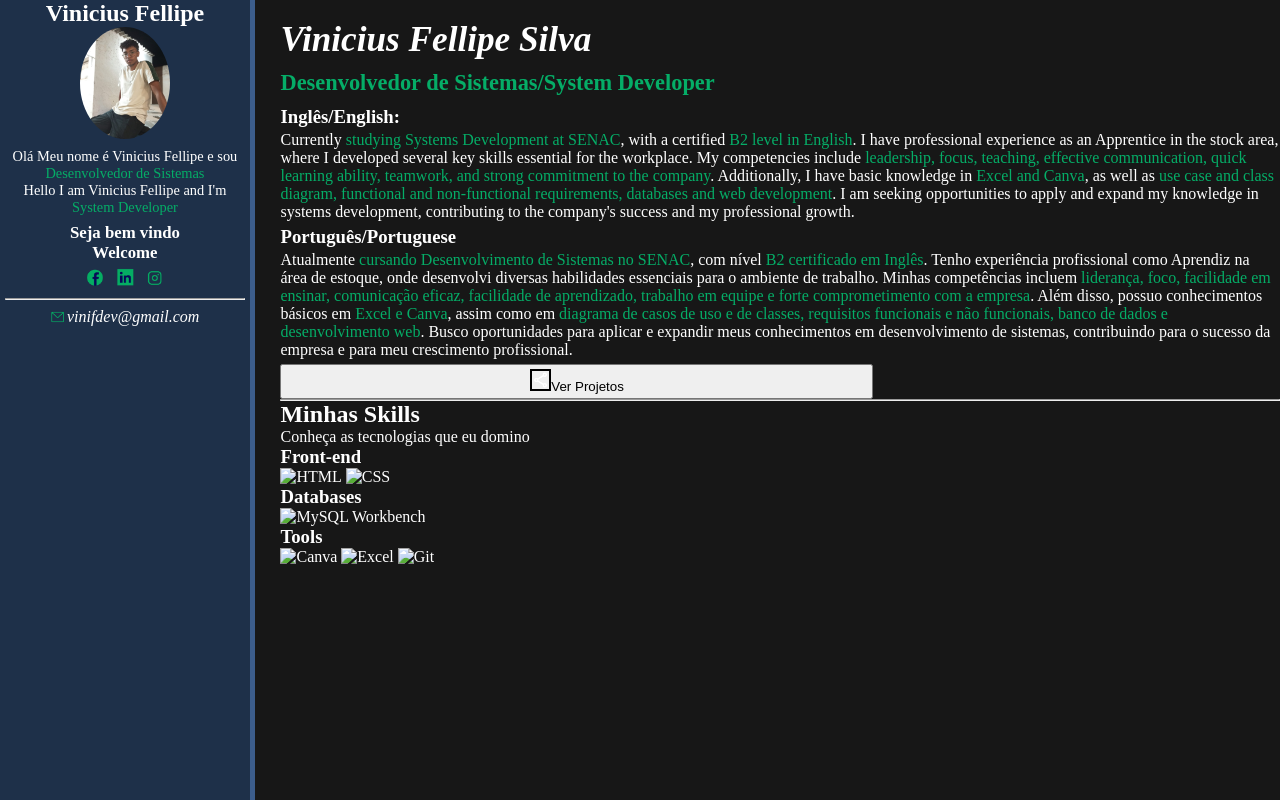
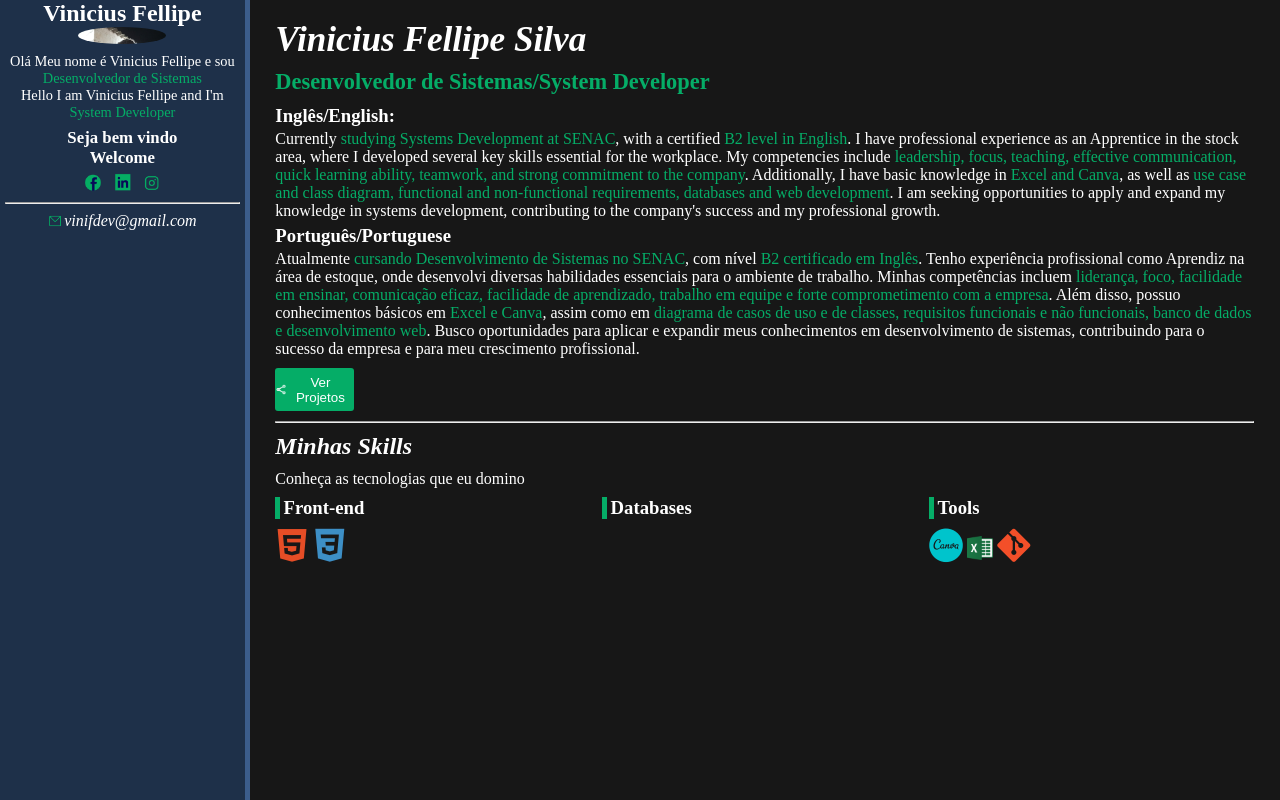
Before and after one commit to vinifell/vinifell.github.io, a plain HTML site: page index.html in a window 1280 px wide. Drawn offline with nearby package versions, Linux system fonts and the light colour scheme.

Commit message:
Meu-Portfólio

```diff
--- a/index.html
+++ b/index.html
@@ -5,6 +5,7 @@
     <meta name="viewport" content="width=device-width, initial-scale=1.0">
     <title>Portfólio Vinicius Fellipe</title>
     <link rel="stylesheet" href="style.css">
+    <link rel="stylesheet" type='text/css' href="https://cdn.jsdelivr.net/gh/devicons/devicon@latest/devicon.min.css" />
 </head>
 <body>
     <main>
@@ -32,29 +33,36 @@
 
             <h3 class="Lingua">Português/Portuguese</h3>
             <p class="meu-resumo">Atualmente <span>cursando Desenvolvimento de Sistemas no SENAC</span>, com nível <span>B2 certificado em Inglês</span>. Tenho experiência profissional como Aprendiz na área de estoque, onde desenvolvi diversas habilidades essenciais para o ambiente de trabalho. Minhas competências incluem <span>liderança, foco, facilidade em ensinar, comunicação eficaz, facilidade de aprendizado, trabalho em equipe e forte comprometimento com a empresa</span>. Além disso, possuo conhecimentos básicos em <span>Excel e Canva</span>, assim como em <span>diagrama de casos de uso e de classes, requisitos funcionais e não funcionais, banco de dados e desenvolvimento web</span>. Busco oportunidades para aplicar e expandir meus conhecimentos em desenvolvimento de sistemas, contribuindo para o sucesso da empresa e para meu crescimento profissional.</p>
-            <a href=""><button id="Ver-Projetos"><img id="compartilhar" src="images/compartilhar.png" alt="">Ver Projetos</button></a>
+            <a href="https://github.com/vinifell?tab=repositories" target="_blank">
+                <button id="Ver-Projetos">
+                    <img id="compartilhar" src="images/compartilhar.png" alt="">
+                    Ver Projetos
+                </button>
+            </a>
             <hr>
-            <h2>Minhas Skills</h2>
-            <p>Conheça as tecnologias que eu domino</p>
-            <div>
-                <h3>Front-end</h3>
-                <div>
-                    <img src="" alt="HTML ">
-                    <img src="" alt="CSS ">
+            <h2 id="Skills"><em>Minhas Skills</em></h2>
+            <p id="Conheca">Conheça as tecnologias que eu domino</p>
+            <div id="habilidades">
+                <div class="Categoria_Skills">
+                    <h3 class="Titulo_Skills">Front-end</h3>
+                    <div id="Juntar_imgs">
+                        <i class="devicon-html5-plain colored"></i>
+                        <i class="devicon-css3-plain colored"></i>
+                    </div>
                 </div>
-            </div>
-            <div>
-                <h3>Databases</h3>
-                <div>
-                    <img src="" alt="MySQL Workbench">
+                <div class="Categoria_Skills">
+                    <h3 class="Titulo_Skills">Databases</h3>
+                    <div>
+                        <i class="devicon-mysql-original colored"></i>
+                    </div>
                 </div>
-            </div>
-            <div>
-                <h3>Tools</h3>
-                <div>
-                    <img src="" alt="Canva">
-                    <img src="" alt="Excel">
-                    <img src="" alt="Git">
+                <div class="Categoria_Skills">
+                    <h3 class="Titulo_Skills">Tools</h3>
+                    <div>
+                        <i class="devicon-canva-original colored"></i>
+                        <img class="imgskills" src="images/Excel_logo.png" alt="Excel">
+                        <i class="devicon-git-plain colored"></i>
+                    </div>
                 </div>
             </div>
         </section>
--- a/style.css
+++ b/style.css
@@ -1,6 +1,10 @@
 *{
     margin: 0;
     padding: 0%;
+}
+
+:root{
+    --verde: rgb(5, 173, 103);
 }
 
 main{
@@ -11,7 +15,7 @@ main{
 
 #principal{
     width: 80%;
-    margin-left: 2%;
+    margin: 0% 2%;
 }
 
 aside{
@@ -24,7 +28,7 @@ aside{
 
 #eu{
     width: 36%;
-    height: 14vh;
+    height: calc(100% - 783px);
     object-fit: cover;
     object-position: top;
     border-radius: 50%;
@@ -38,7 +42,7 @@ aside{
 }
 
 span{
-    color: rgb(5, 173, 103);
+    color: var(--verde);
 }
 
 #bemvindo{
@@ -80,7 +84,7 @@ span{
 #Subtitulo{
     font-size: 140%;
     margin: 1% 0%;
-    color: rgb(5, 173, 103);
+    color: var(--verde);
 }
 
 .Lingua{
@@ -93,12 +97,61 @@ span{
 }
 
 #Ver-Projetos{
-    padding: 0.3% 0%;
+    padding: 0.7% 0%;
+    width: 8%;
+    display: flex;
+    justify-content: center;
+    align-items: center;
+    text-decoration: none;
+    background-color: var(--verde);
+    border-radius: 3px;
+    border: none;
+    margin: 1% 0%;
+    cursor: pointer;
+    color: white;
+}
+
+#Ver-Projetos:hover{
+    background-color: black;
 }
 
 #compartilhar{
-    width: 3%;
-    border: 2px solid black;
+    width: 15%;
+}
+
+a{
+    text-decoration: none;
+}
+
+#Skills{
+    margin: 1% 0%;
+}
+
+#Conheca{
+    margin-bottom: 1%;
+}
+
+#habilidades{
+    display: flex;
+    justify-content: space-between;
+    margin-right: 0%;
+}
+
+.Categoria_Skills{
+    width: 33.2%;
+}
+
+.Titulo_Skills{
+    margin-bottom: 3%;
+    padding-left: 1%;
+    border-left: 5px solid var(--verde);
+}
+
+i{
+    font-size: 210%;
+}
+
+.imgskills{
+    width: 8%;
     margin: 0%;
-    padding: 0%;
 }
```
Also changed, not shown: images/CSS3_logo.png (added), images/Canva-Logo.png (added), images/Excel_logo.png (added), images/Git.png (added), images/Html_Logo.png (added), images/mysql_logo.png (added).
